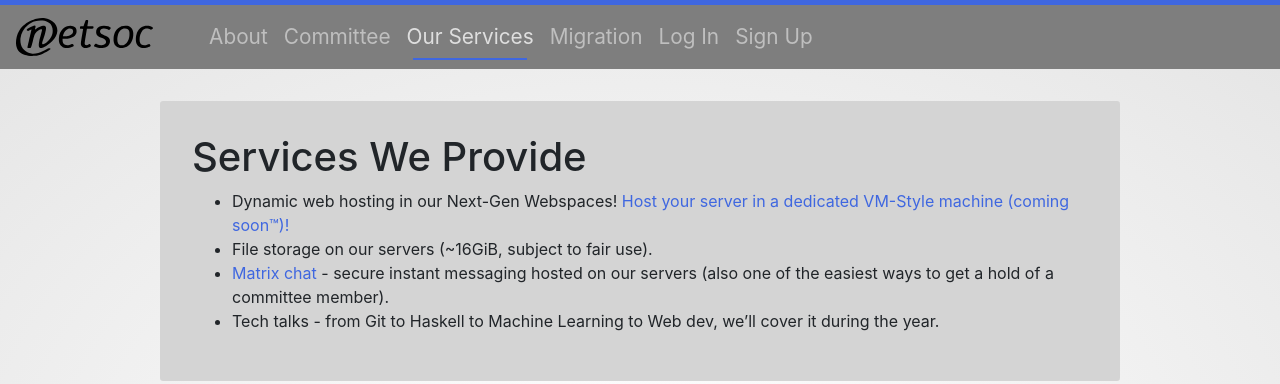
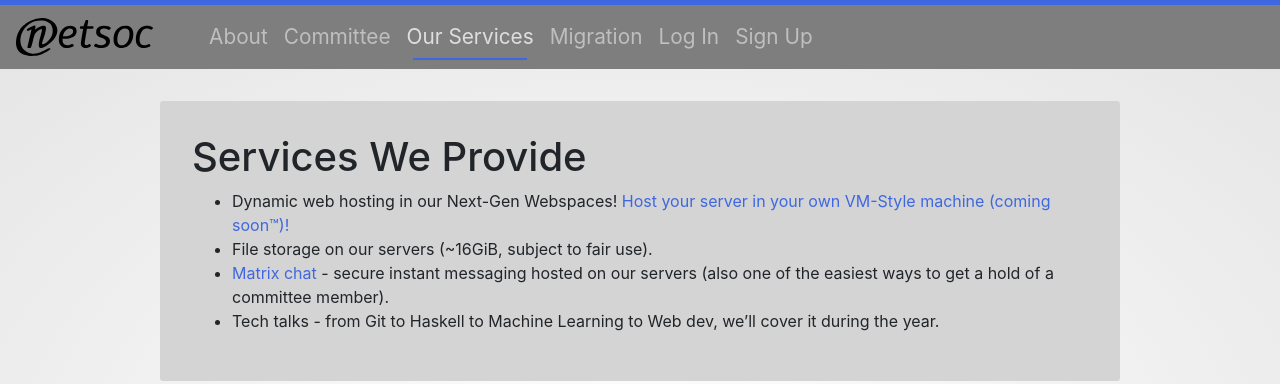
Before and after one commit to netsoc/website-ng, a Jekyll site: the page built from services.md, in a window 1280 px wide. Shown: the top 384 px of the page. Built offline with Jekyll 4.4.1, drawn with Linux system fonts in a browser that asks for light colours.

Commit message:
Update services.md

```diff
--- a/services.md
+++ b/services.md
@@ -6,7 +6,7 @@ permalink: /services/
 
 # Services We Provide
 
-- Dynamic web hosting in our Next-Gen Webspaces! [Host your server in a dedicated VM-Style machine (coming soon™)!](https://docs.netsoc.ie)
+- Dynamic web hosting in our Next-Gen Webspaces! [Host your server in your own VM-Style machine (coming soon™)!](https://docs.netsoc.ie)
 - File storage on our servers (~16GiB, subject to fair use).
 - [Matrix chat](https://matrix.netsoc.ie/) - secure instant messaging hosted on our servers (also one of the easiest
   ways to get a hold of a committee member).
```
